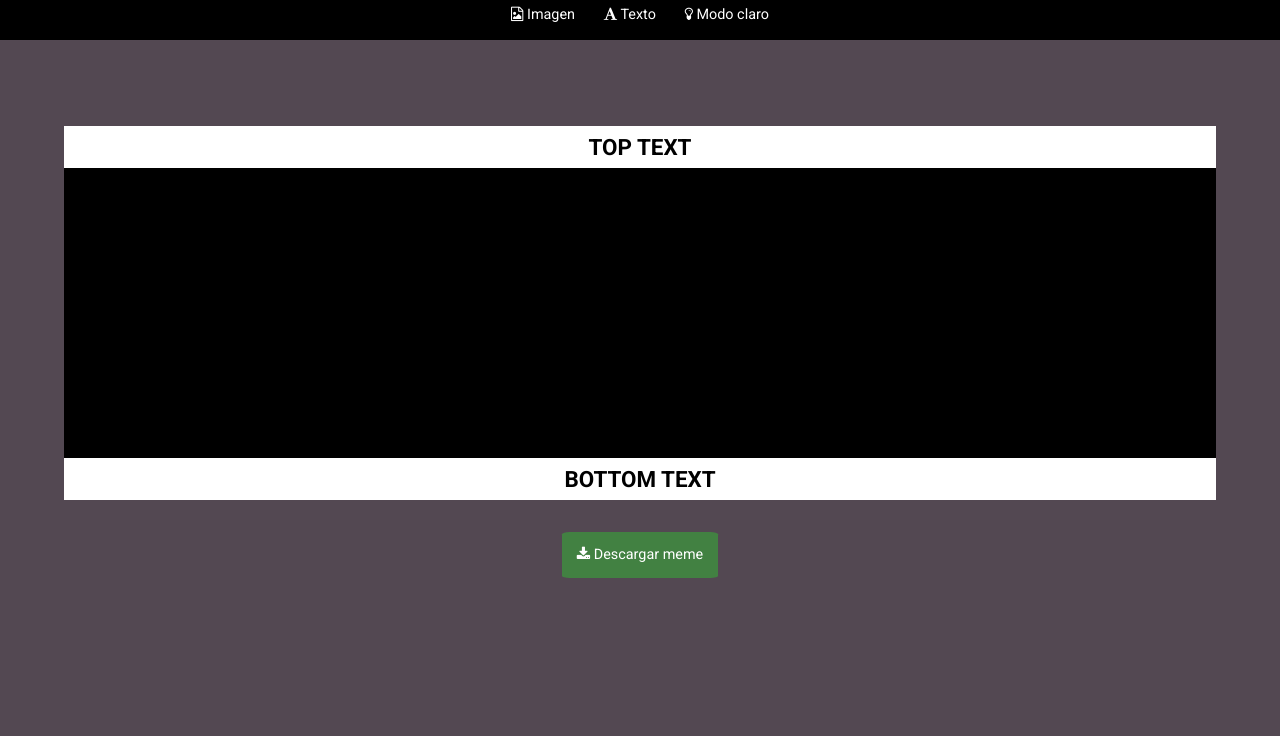
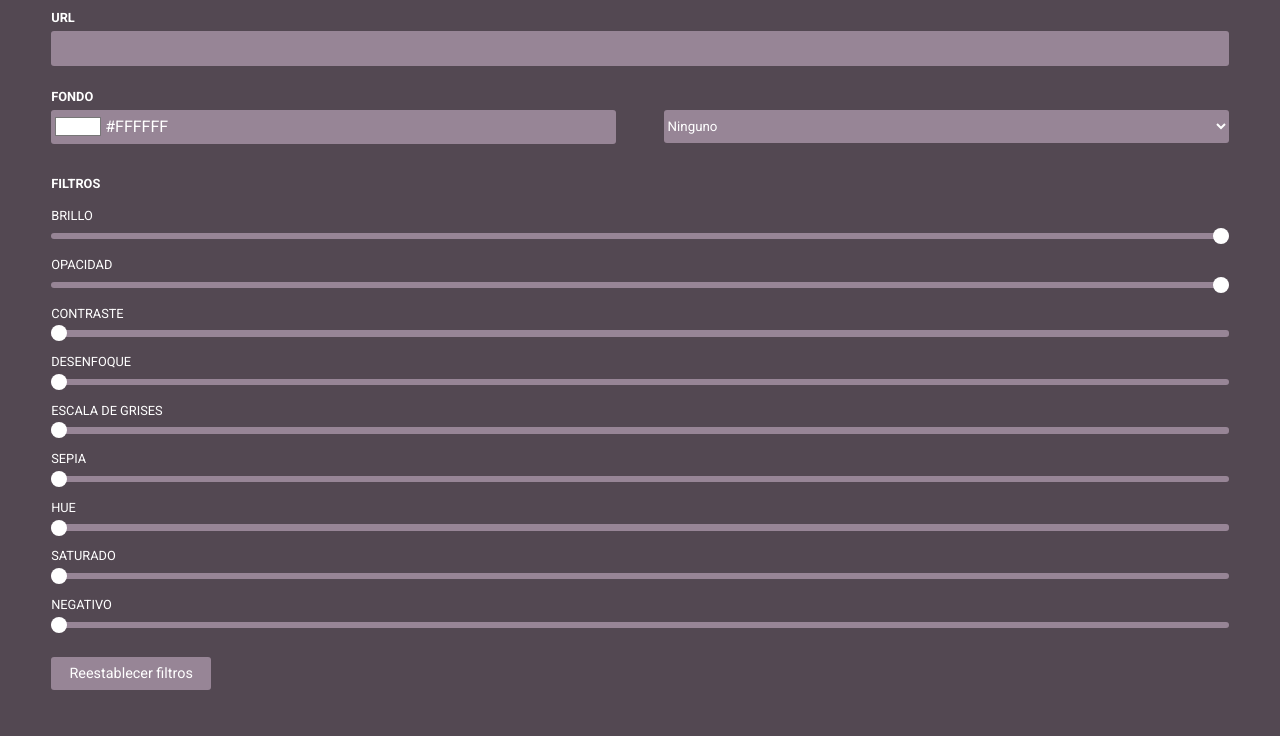
Before and after one commit to MaiaFleschler/Generador_de_memes, a plain HTML site: page index.html in a window 1280 px wide. Shown: the part 64-800 px from the top of the page. Drawn offline with Linux system fonts and the light colour scheme.

Commit message:
Agrega estructura y estilo  a panel de edicion de imagen

```diff
--- a/index.html
+++ b/index.html
@@ -8,8 +8,8 @@
     <title>Generador de memes</title>
     <link rel="stylesheet" href="/style.css">
 </head>
-<body>
-    <div class="main">
+<body class="darkBackground">
+    <div class="main darkBackground">
         <header>
             <div class="header blackBackground whiteLetter">
                 <h1>Generador de Memes</h1>
@@ -29,7 +29,67 @@
             <button class="download whiteLetter"><i class="fa fa-download" aria-hidden="true"></i>  Descargar meme</button>
         </section>
     </div>
-    <div class="imageEdit"></div>
+    <div class="imageEdit darkBackground">
+        <div class="close">
+            <i class="fa fa-times whiteLetter" aria-hidden="true"></i>
+        </div>
+        <div class="containerImageEdit">
+            <h1 class="whiteLetter">IMAGEN</h1>
+            <label for="url" class="url whiteLetter"> URL
+                <input type="text" id="url" class="darkInput whiteLetter" aria-label="Url">
+            </label>
+            <div class="background">
+
+                <label for="backgroundColor" class="backgroundColor whiteLetter"> FONDO
+                    <div class="backgroundColorContainer darkInput whiteLetter">
+                        <input type="color" id="backgroundColor" class="darkInput whiteLetter" aria-label="Color de fondo" value="#FFFFFF">
+                        <p class="backgroundColorNumber">#FFFFFF</p>
+                    </div>
+                </label>
+
+
+                <select id="backgroundOptions" class="darkInput whiteLetter">
+                    <option value="unset">Ninguno</option>
+                    <option value="lighten">Aclarar</option>
+                    <option value="darken">Oscurecer</option>
+                    <option value="difference">Diferencia</option>
+                    <option value="luminosity">Luminosidad</option>
+                    <option value="multiply">Multiplicar</option>
+                </select>
+            </div>
+        </div>
+        <div class="filters whiteLetter">
+            <h3>FILTROS</h3>
+            <label for="brightness">BRILLO
+                <input type="range" min="0" max="1" value="1" step="0.1" id="brightness" class="darkInput">
+            </label>
+            <label for="opacity">OPACIDAD
+                <input type="range" min="0" max="1" value="1" step="0.1" id="opacity" class="darkInput">
+            </label>
+            <label for="contrast">CONTRASTE
+                <input type="range" min="0" max="1" value="0" step="0.1" id="contrast" class="darkInput">
+            </label>
+            <label for="blur">DESENFOQUE
+                <input type="range" min="0" max="1" value="0" step="0.1" id="blur" class="darkInput">
+            </label>
+            <label for="grayscale">ESCALA DE GRISES
+                <input type="range" min="0" max="1" value="0" step="0.1" id="grayscale" class="darkInput">
+            </label>
+            <label for="sepia">SEPIA
+                <input type="range" min="0" max="1" value="0" step="0.1" id="sepia" class="darkInput">
+            </label>
+            <label for="hue">HUE
+                <input type="range" min="0" max="1" value="0" step="0.1" id="hue" class="darkInput">
+            </label>
+            <label for="saturation">SATURADO
+                <input type="range" min="0" max="1" value="0" step="0.1" id="saturation" class="darkInput">
+            </label>
+            <label for="negative">NEGATIVO
+                <input type="range" min="0" max="1" value="0" step="0.1" id="negative" class="darkInput">
+            </label>
+            <button class="resetFilters darkInput whiteLetter">Reestablecer filtros</button>
+        </div>
+    </div>
     <div class="textEdit"></div>
 
     <script src="/app.js"></script>
--- a/style.css
+++ b/style.css
@@ -1,11 +1,10 @@
 @import url('https://fonts.googleapis.com/css2?family=Roboto:ital,wght@0,100;0,300;0,400;0,500;0,700;0,900;1,100;1,300;1,400;1,500;1,700;1,900&display=swap');
 *{
     margin: 0;
-    box-sizing: border-box;
+    box-sizing:content-box;
     font-family: 'Roboto', sans-serif;
 }
 body{
-    background-color: rgb(83, 72, 82);
     display: flex;
 }
 .whiteLetter{
@@ -20,8 +19,14 @@ body{
 .blackBackground{
     background-color: black;
 }
+.darkBackground{
+    background-color: rgb(83, 72, 82);
+}
+.darkInput{
+    background-color: rgb(151, 133, 150);
+}
 .main{
-
+    display: none;
     width: 100%;
 }
 .header{
@@ -76,15 +81,124 @@ body{
     background-color: rgb(66, 129, 66);
     margin-top: 2rem;
     border: none;
-    border-radius: 5%;
+    border-radius: 3px;
     padding: 0.9rem;
     font-size: 0.9rem;
 }
 .imageEdit{
-    display: none;
     width: 100%;
+    /* background-color: yellow; */
+}
+.close{
+    font-size: 1rem;
+    text-align: right;
+    margin-top: 1rem;
+    margin-right: 1rem;
+}
+.containerImageEdit{
+    display: flex;
+    flex-direction: column;
+    align-items: center;
+}
+.containerImageEdit h1{
+    font-size: 1.2rem;
+    margin-bottom: 1rem;
+}
+.url{
+    display: flex;
+    flex-direction: column;
+    width: 92%;
+    font-size: 0.8rem;
+    font-weight: bold;
+}
+#url{
+    border: none;
+    border-radius: 3px;
+    font-size: 1rem;
+    padding-top: 0.5rem;
+    padding-bottom: 0.5rem;
+    margin-top: 0.4rem;
+    margin-bottom: 1.4rem;
+}
+.background{
+    display: flex;
+    width: 92%;
+    justify-content: center;
+    justify-content: space-between;
+}
+.backgroundColor{
+    display: flex;
+    flex-direction: column;
+    font-size: 0.8rem;
+    font-weight: bold;
+    width: 48%;
+}
+.backgroundColorContainer{
+    display: flex;
+    width: 100%;
+    height: 2.1rem;
+    margin-top: 0.4rem;
+    border-radius: 3px;
+    align-items: center;
+}
+#backgroundColor{
+   border: none;
+}
+.backgroundColorNumber{
+    width: 80%;
+    height: 2.1rem;
+    font-size: 1rem;
+    font-weight: 400;
+    padding-top: 0.8rem;
+}
+#backgroundOptions{
+    border: none;
+    border-radius: 3px;
+    width: 48%;
+    height: 2.1rem;
+    margin-top: 1.3rem;
+}
+.filters{
+    display: flex;
+    flex-direction: column;
+    width: 92%;
+    margin-top: 2rem;
+    margin-left: 4%;
+    font-size: 0.8rem;
+}
+.filters h3{
+    font-size: 0.8rem;
+}
+.filters label{
+    display: flex;
+    flex-direction: column;
+    margin-top: 1.1rem;
+}
+.filters input{
+    -webkit-appearance: none;
+    outline: none;
+    height: 0.4rem;
+    margin-top: 0.6rem;
+    border-radius: 3px;
+}
+.filters input::-webkit-slider-thumb {
+    -webkit-appearance: none;
+    width: 1rem;
+    height: 1rem;
+    border-radius: 10px;
+    background: white;
+}
+.resetFilters{
+    margin-top: 1.8rem;
+    margin-bottom: 1.8rem;
+    width: 9rem;
+    font-size: 0.9rem;
+    border: none;
+    border-radius: 3px;
+    padding: 0.5rem;
 }
 .textEdit{
     display: none;
     width: 100%;
+    background-color: pink;
 }
```
